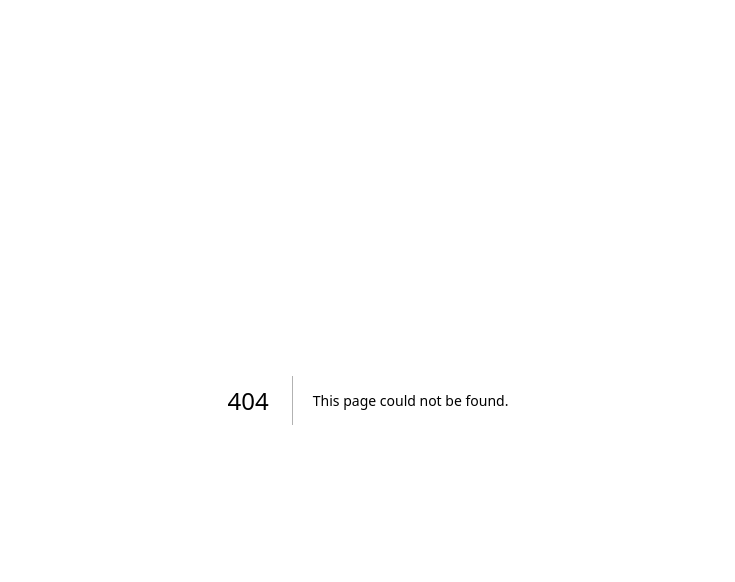
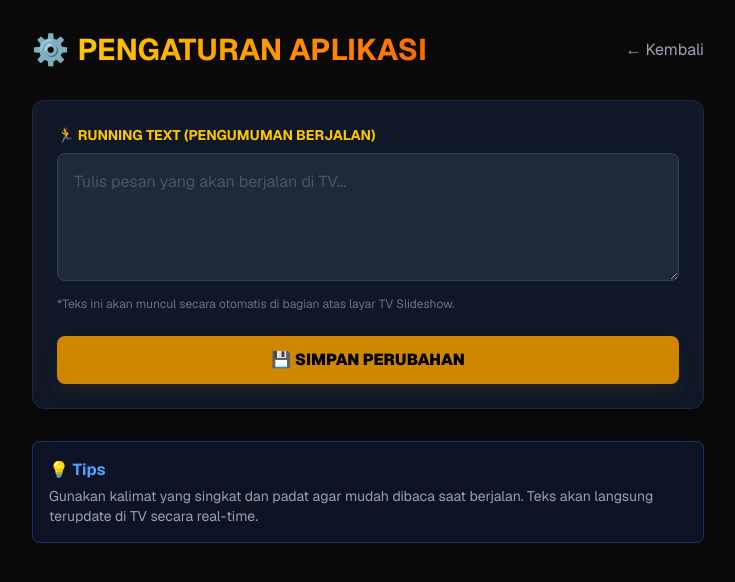
Before and after one commit to ghozaliaja/absensi-mts-demo, a Next.js app: page /admin/settings in a window 1280 px wide. Before the commit this address had no page. Shown: the top 582 px of the page, without its empty margins (272-1007 px from the left). Built offline with nearby package versions, Linux system fonts and the light colour scheme; no server answers; the database is empty.

Commit message:
feat: implement editable running text feature with CSS animation

```diff
--- a/app/admin/page.tsx
+++ b/app/admin/page.tsx
@@ -166,6 +166,9 @@ export default function AdminPage() {
                             <a href="/cetak-qr" target="_blank" className="text-[10px] bg-white/10 hover:bg-white/20 text-white px-2 py-0.5 rounded border border-white/20 transition-colors">
                                 🖨️ CETAK QR
                             </a>
+                            <a href="/admin/settings" className="text-[10px] bg-yellow-600/20 hover:bg-yellow-600/40 text-yellow-400 px-2 py-0.5 rounded border border-yellow-600/30 transition-colors font-bold">
+                                ⚙️ SETTINGS
+                            </a>
                         </div>
                     </div>
                 </div>
--- /dev/null
+++ b/app/admin/settings/page.tsx
@@ -0,0 +1,94 @@
+'use client'
+import { useEffect, useState } from 'react'
+import { supabase } from '@/lib/supabase'
+import Link from 'next/link'
+
+export default function AdminSettingsPage() {
+    const [runningText, setRunningText] = useState('')
+    const [loading, setLoading] = useState(true)
+    const [isSaving, setIsSaving] = useState(false)
+
+    useEffect(() => {
+        const fetchSettings = async () => {
+            const { data, error } = await supabase
+                .from('app_settings')
+                .select('value')
+                .eq('key', 'running_text')
+                .single()
+
+            if (data) {
+                setRunningText(data.value)
+            } else if (error && error.code !== 'PGRST116') {
+                console.error('Error fetching settings:', error)
+            }
+            setLoading(false)
+        }
+
+        fetchSettings()
+    }, [])
+
+    const handleSave = async (e: React.FormEvent) => {
+        e.preventDefault()
+        setIsSaving(true)
+
+        const { error } = await supabase
+            .from('app_settings')
+            .upsert({ key: 'running_text', value: runningText }, { onConflict: 'key' })
+
+        if (error) {
+            alert('Gagal menyimpan settings: ' + error.message)
+        } else {
+            alert('Settings berhasil disimpan!')
+        }
+        setIsSaving(false)
+    }
+
+    return (
+        <div className="min-h-screen bg-neutral-950 p-8 font-sans text-gray-100">
+            <div className="max-w-2xl mx-auto">
+                <div className="flex justify-between items-center mb-8">
+                    <h1 className="text-3xl font-bold text-white flex items-center gap-2">
+                        ⚙️ <span className="text-transparent bg-clip-text bg-gradient-to-r from-yellow-400 to-orange-500">PENGATURAN APLIKASI</span>
+                    </h1>
+                    <Link href="/admin" className="text-gray-400 hover:text-white transition-colors">← Kembali</Link>
+                </div>
+
+                <div className="bg-gray-900 border border-gray-800 p-6 rounded-xl shadow-xl">
+                    <form onSubmit={handleSave} className="space-y-6">
+                        <div>
+                            <label className="block text-sm font-bold mb-2 text-yellow-400">
+                                🏃 RUNNING TEXT (PENGUMUMAN BERJALAN)
+                            </label>
+                            <textarea
+                                value={runningText}
+                                onChange={e => setRunningText(e.target.value)}
+                                className="w-full bg-gray-800 border border-gray-700 p-4 rounded-lg h-32 text-white focus:ring-2 focus:ring-yellow-500 outline-none transition-all placeholder-gray-600"
+                                placeholder="Tulis pesan yang akan berjalan di TV..."
+                                required
+                            />
+                            <p className="text-xs text-gray-500 mt-2">
+                                *Teks ini akan muncul secara otomatis di bagian atas layar TV Slideshow.
+                            </p>
+                        </div>
+
+                        <button
+                            type="submit"
+                            disabled={loading || isSaving}
+                            className="bg-yellow-600 hover:bg-yellow-500 text-black font-black py-3 px-8 rounded-lg transition-all shadow-lg shadow-yellow-900/20 disabled:opacity-50 w-full"
+                        >
+                            {isSaving ? 'SEDANG MENYIMPAN...' : '💾 SIMPAN PERUBAHAN'}
+                        </button>
+                    </form>
+                </div>
+
+                <div className="mt-8 p-4 bg-blue-900/20 border border-blue-500/30 rounded-lg">
+                    <h3 className="text-blue-400 font-bold mb-1">💡 Tips</h3>
+                    <p className="text-sm text-gray-400">
+                        Gunakan kalimat yang singkat dan padat agar mudah dibaca saat berjalan.
+                        Teks akan langsung terupdate di TV secara real-time.
+                    </p>
+                </div>
+            </div>
+        </div>
+    )
+}
--- a/app/info/page.tsx
+++ b/app/info/page.tsx
@@ -15,6 +15,7 @@ interface Slide {
 export default function InfoPage() {
     const [slides, setSlides] = useState<Slide[]>([])
     const [currentIndex, setCurrentIndex] = useState(0)
+    const [runningText, setRunningText] = useState('')
     const [loading, setLoading] = useState(true)
     const [errorMsg, setErrorMsg] = useState<string | null>(null)
 
@@ -40,18 +41,39 @@ export default function InfoPage() {
             }
         }
 
+        const fetchSettings = async () => {
+            const { data } = await supabase
+                .from('app_settings')
+                .select('value')
+                .eq('key', 'running_text')
+                .single()
+            if (data) setRunningText(data.value)
+        }
+
         fetchSlides()
+        fetchSettings()
 
-        // Realtime Subscription
-        const channel = supabase
+        // Realtime Subscription Slides
+        const slidesChannel = supabase
             .channel('public:info_slides')
             .on('postgres_changes', { event: '*', schema: 'public', table: 'info_slides' }, () => {
                 fetchSlides()
             })
             .subscribe()
 
+        // Realtime Subscription Settings
+        const settingsChannel = supabase
+            .channel('public:app_settings')
+            .on('postgres_changes', { event: 'UPDATE', schema: 'public', table: 'app_settings', filter: 'key=eq.running_text' }, (payload) => {
+                if (payload.new && payload.new.value) {
+                    setRunningText(payload.new.value)
+                }
+            })
+            .subscribe()
+
         return () => {
-            supabase.removeChannel(channel)
+            supabase.removeChannel(slidesChannel)
+            supabase.removeChannel(settingsChannel)
         }
     }, [])
 
@@ -136,10 +158,45 @@ export default function InfoPage() {
                     animation: `progress ${slides[currentIndex]?.duration || 60}s linear forwards`
                 }}
             ></div>
+
+            {/* Running Text Banner */}
+            {runningText && (
+                <div style={{
+                    position: 'absolute',
+                    top: '4px', // Below progress bar
+                    left: 0,
+                    width: '100%',
+                    backgroundColor: '#facc15', // yellow-400
+                    color: 'black',
+                    zIndex: 60,
+                    padding: '12px 0',
+                    fontWeight: '900',
+                    fontSize: '28px',
+                    boxShadow: '0 4px 15px rgba(0,0,0,0.5)',
+                    display: 'flex',
+                    alignItems: 'center',
+                    overflow: 'hidden',
+                    whiteSpace: 'nowrap'
+                }}>
+                    <div className="marquee-content" style={{ display: 'inline-block', paddingLeft: '100%' }}>
+                        {runningText} &nbsp;&nbsp;&nbsp; • &nbsp;&nbsp;&nbsp; {runningText} &nbsp;&nbsp;&nbsp; • &nbsp;&nbsp;&nbsp; {runningText}
+                    </div>
+                </div>
+            )}
+
             <style jsx global>{`
                 @keyframes progress {
                     from { width: 0%; }
                     to { width: 100%; }
+                }
+                .marquee-content {
+                    animation: marquee-anim 35s linear infinite;
+                    white-space: nowrap;
+                    will-change: transform;
+                }
+                @keyframes marquee-anim {
+                    from { transform: translateX(0); }
+                    to { transform: translateX(-100%); }
                 }
             `}</style>
 
```
